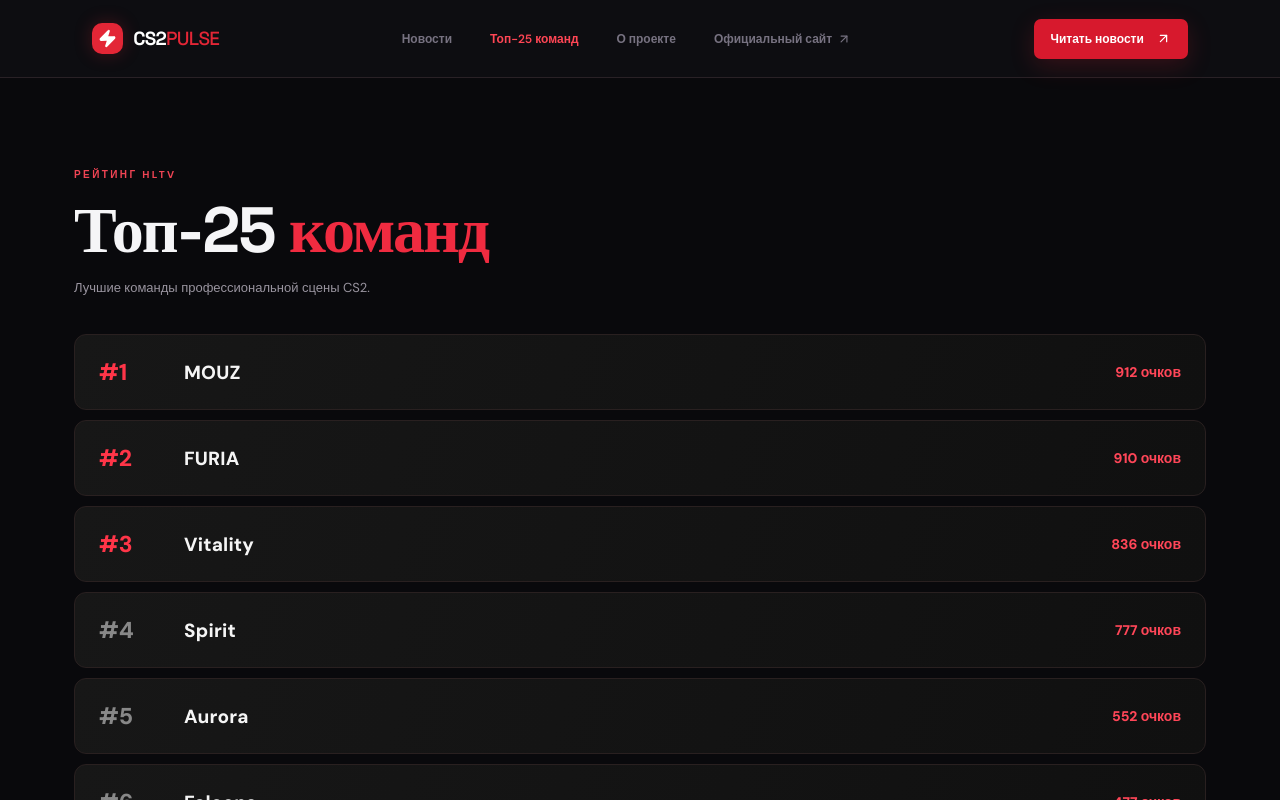
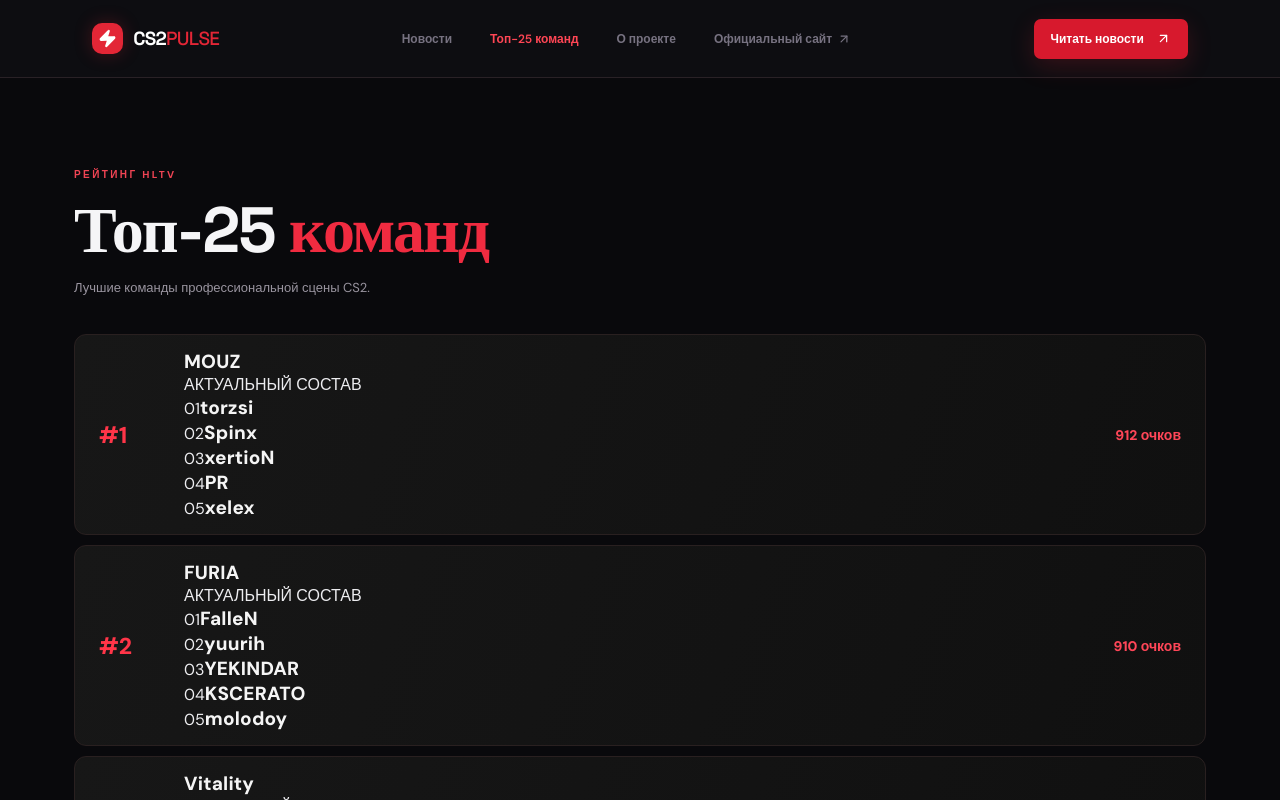
Before and after one commit to noabetterthenu/cs2-motion-news, a React (Vite) app: page / in a window 1280 px wide. Both pictures are taken after a click on the link "Топ-25 команд". Shown: the top 800 px of the page. Built offline with nearby package versions, Linux system fonts and the light colour scheme.

Commit message:
Update main.jsx

```diff
--- a/src/main.jsx
+++ b/src/main.jsx
@@ -145,7 +145,22 @@ const visible = useMemo(() => {
       {teams.map(team => (
         <div className="team-row" key={team.rank}>
           <span className="team-rank">#{team.rank}</span>
-          <strong>{team.name}</strong>
+          <div className="team-name-wrap">
+  <strong className="team-name">{team.name}</strong>
+
+  <div className="team-roster">
+    <div className="roster-title">АКТУАЛЬНЫЙ СОСТАВ</div>
+
+    {team.players?.map((player, index) => (
+      <div className="roster-player" key={player}>
+        <span className="roster-number">
+          {String(index + 1).padStart(2, "0")}
+        </span>
+        <strong>{player}</strong>
+      </div>
+    ))}
+  </div>
+</div>
           <span className="team-points">{team.points} очков</span>
         </div>
       ))}
```
